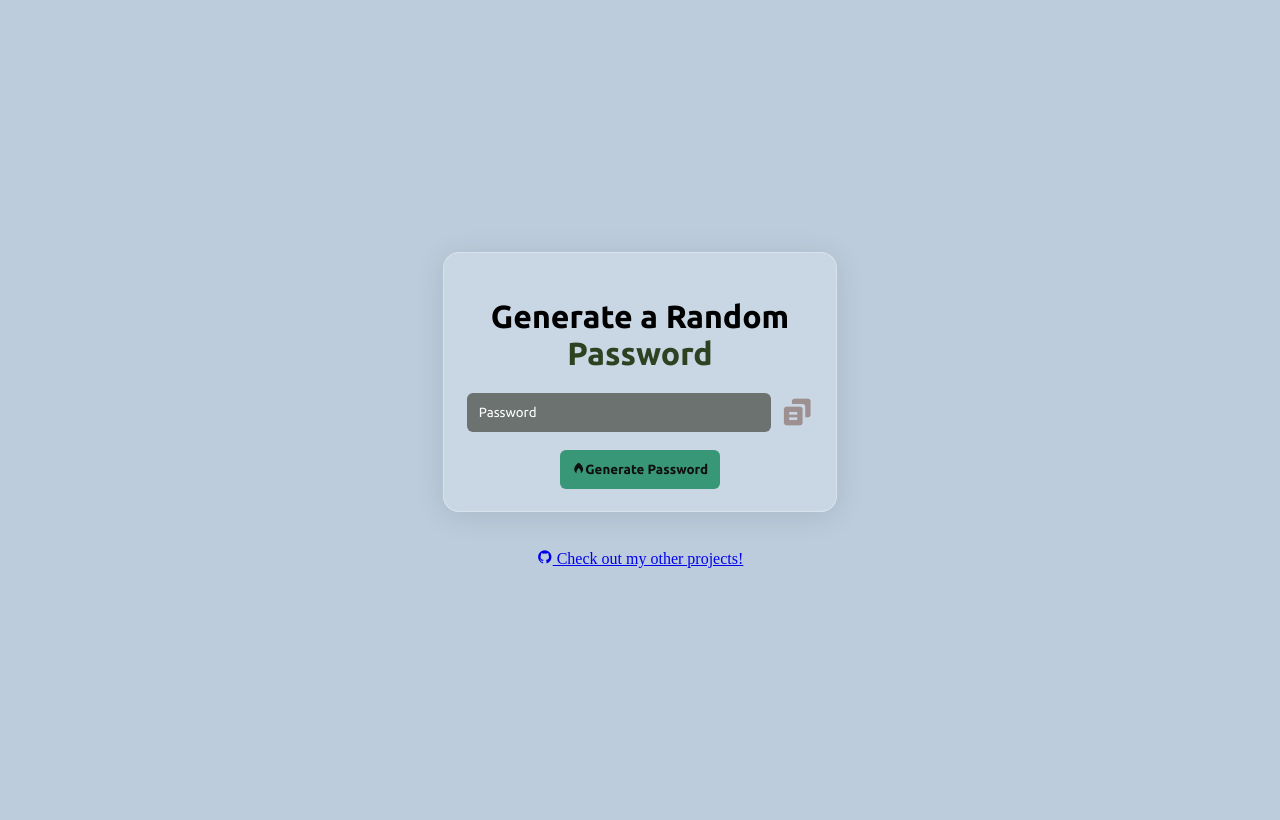
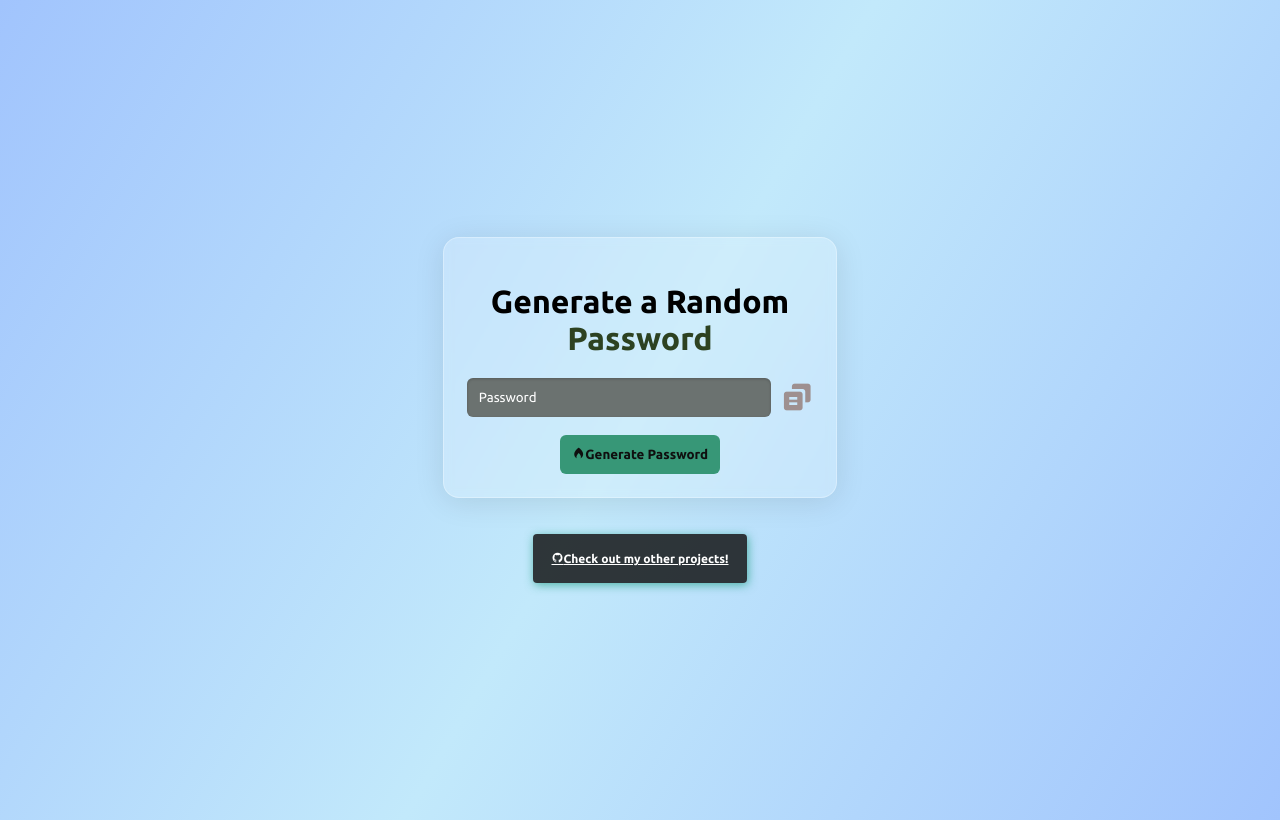
Before and after one commit to KhensCode/khensCode.github.io, a plain HTML site: page index.html in a window 1280 px wide. Drawn offline with nearby package versions, Linux system fonts and the light colour scheme.

Commit message:
Update main.css

```diff
--- a/main.css
+++ b/main.css
@@ -1,14 +1,37 @@
 html, body {
     height: 100%;
     margin: 0;
-    background-color: #BCCCDC;
+
     display: flex;
     justify-content: center;
     align-items: center;
     flex-direction: column;
     padding: 10px;
 }
-
+body {
+    background: linear-gradient(120deg, #a1c4fd 0%, #c2e9fb 50%, #a1c4fd 100%);
+    animation: gradient 5s ease infinite;
+}
+.github{
+    padding: 18px;
+    border-radius: 4px;
+    border: 0;
+    font-family: "Ubuntu", serif;
+    font-weight: 700;
+    font-style: normal;
+    outline: 0;
+    font-size: 12px;
+    justify-content: space-between;
+    display: flex;
+    background-color: #0c0c0cce;
+    color: white;
+    box-shadow: 1px 2px 10px rgba(23, 155, 126, 0.678);
+    cursor: pointer;
+}
+.github:focus{
+    opacity: 0.5;
+    font-size: 13px;
+}
 h1 {
     font-family: "Ubuntu", serif;
     font-weight: 700;
@@ -20,7 +43,7 @@ h1 {
     width: 100%;
     max-width: 400px;
     padding: 23px;
-    height:auto;
+    height: auto;
     background: rgba(255, 255, 255, 0.2);
     border-radius: 16px;
     box-shadow: 0 4px 30px rgba(0, 0, 0, 0.1);
@@ -70,14 +93,15 @@ h1 {
     cursor: pointer;
     margin-left: 10px;
 }
-.bx.bxs-copy-alt:hover{
-   background-color:#212222;
-   border-radius: 8px;
-   padding: 12px;
+
+.bx.bxs-copy-alt:hover {
+    background-color: #212222;
+    border-radius: 8px;
+    padding: 12px;
 }
+
 .highlighted::selection {
-    background: rgb(37, 126, 104);
-
+    background: rgb(66, 116, 150);
 }
 
 input {
@@ -87,28 +111,36 @@ input {
     border-radius: 6px;
     color: #fff;
     padding: 12px;
+    box-shadow: inset 0 1px 3px rgba(0, 0, 0, 0.2);
     font-family: "Ubuntu", serif;
     font-weight: 400;
     font-style: normal;
     flex: 1;
     min-width: 200px;
 }
-::-webkit-scrollbar{
+
+::-webkit-scrollbar {
     display: none;
 }
+
 input::placeholder {
     color: #fff;
 }
 
+@media (min-width: 320px) {
+    .container {
+        max-width: 300px;
+    }
+}
 
 @media (min-width: 768px) {
     .container {
-        max-width: 200px;
+        max-width: 400px;
     }
 }
 
 @media (min-width: 1024px) {
     .container {
-        max-width: 400px;
+        max-width: 600px;
     }
 }
```
